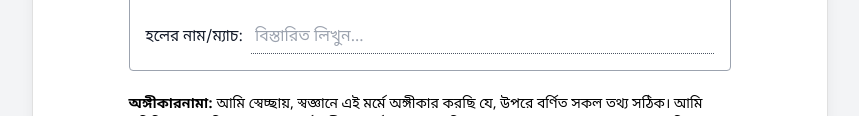
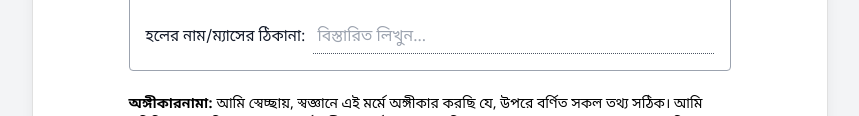
Before and after one commit to IshtiAK47/CumillaWelfareForm, a plain HTML site: page index.html in a window 1280 px wide. Shown: the part 928-1044 px from the top of the page, without its empty margins (210-1069 px from the left). Drawn offline with nearby package versions, Linux system fonts and the light colour scheme.

Commit message:
Update index.html

```diff
--- a/index.html
+++ b/index.html
@@ -241,7 +241,7 @@
                         <fieldset class="border border-gray-400 p-4 rounded">
                             <legend class="text-lg font-semibold px-2">বর্তমান ঠিকানা (বিশ্ববিদ্যালয় সংলগ্ন)</legend>
                             <div class="flex items-center mt-2">
-                                <label for="present-address" class="form-label mr-2">হলের নাম/ম্যাচ:</label>
+                                <label for="present-address" class="form-label mr-2">হলের নাম/ম্যাসের ঠিকানা:</label>
                                 <input type="text" id="present-address" class="form-input" placeholder="বিস্তারিত লিখুন...">
                             </div>
                         </fieldset>
```
